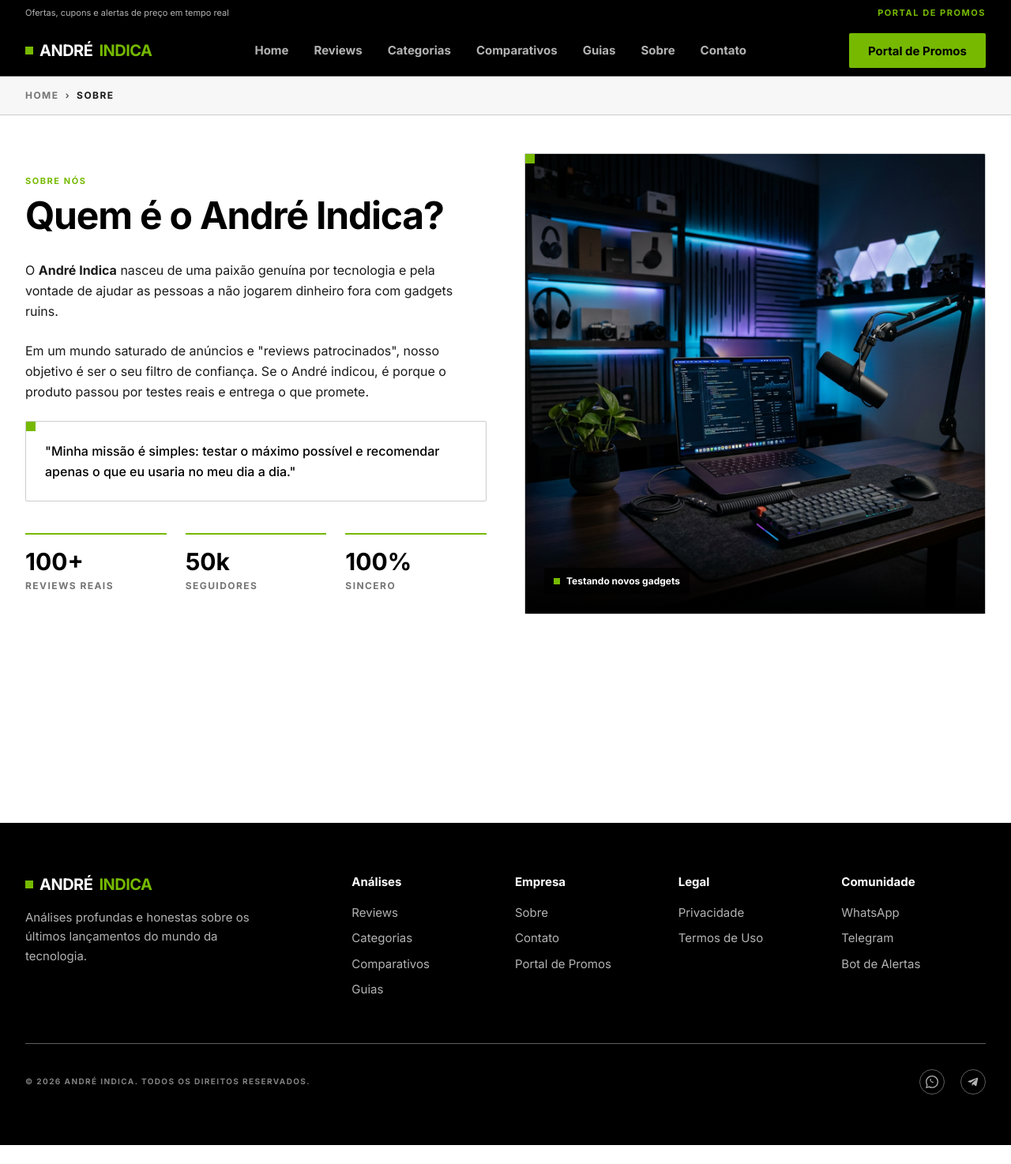
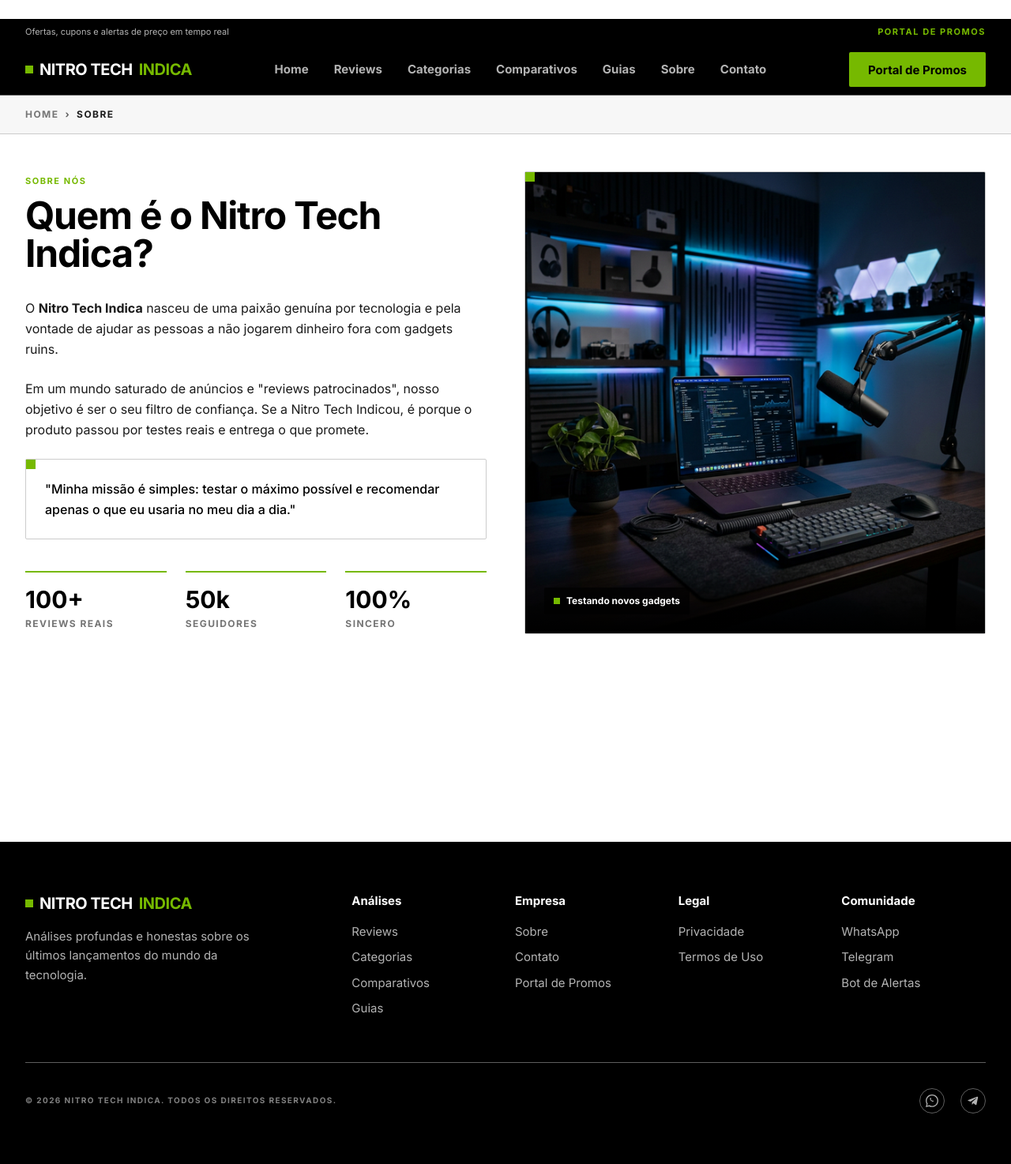
Before and after one commit to andresperes33/blog, a Django app: page /sobre/ in a window 1280 px wide. Shown: the whole page at 79% size. Before the commit the page ends 1450 px from the top, so only its background shows below. Run offline with Django 5.2, Linux system fonts and the light colour scheme; some libraries are stand-ins or nearby versions.

Commit message:
feat: rebrand para Nitro Tech Indica e portal de promos nitrotech.store

```diff
--- a/static/pwa/sw.js
+++ b/static/pwa/sw.js
@@ -1,4 +1,4 @@
-var CACHE_VERSION = 'andreindica-v1';
+var CACHE_VERSION = 'nitrotech-v1';
 var CACHE_NAME = 'pages-' + CACHE_VERSION;
 var STATIC_CACHE = 'static-' + CACHE_VERSION;
 var PRECACHE_URLS = [
--- a/templates/base.html
+++ b/templates/base.html
@@ -5,7 +5,7 @@
 <head>
     <meta charset="UTF-8">
     <meta name="viewport" content="width=device-width, initial-scale=1.0">
-    <title>{% block title %}André Indica - O melhor da tecnologia{% endblock %}</title>
+    <title>{% block title %}Nitro Tech Indica - O melhor da tecnologia{% endblock %}</title>
     <meta name="description"
         content="{% block meta_description %}Reviews completos de smartphones, laptops, periféricos e muito mais.{% endblock %}">
 
@@ -13,10 +13,10 @@
     <link rel="canonical" href="{% block canonical_url %}https://www.andreindica.com.br{{ request.path }}{% endblock %}">
 
     <!-- OpenGraph -->
-    <meta property="og:site_name" content="André Indica">
+    <meta property="og:site_name" content="Nitro Tech Indica">
     <meta property="og:type" content="{% block og_type %}website{% endblock %}">
     <meta property="og:locale" content="pt_BR">
-    <meta property="og:title" content="{% block og_title %}André Indica - O melhor da tecnologia{% endblock %}">
+    <meta property="og:title" content="{% block og_title %}Nitro Tech Indica - O melhor da tecnologia{% endblock %}">
     <meta property="og:description"
         content="{% block og_description %}Reviews completos de smartphones, laptops, periféricos e muito mais.{% endblock %}">
     <meta property="og:url" content="https://www.andreindica.com.br{{ request.path }}">
@@ -27,7 +27,7 @@
 
     <!-- Twitter Cards -->
     <meta name="twitter:card" content="{% block twitter_card %}summary_large_image{% endblock %}">
-    <meta name="twitter:title" content="{% block twitter_title %}André Indica - O melhor da tecnologia{% endblock %}">
+    <meta name="twitter:title" content="{% block twitter_title %}Nitro Tech Indica - O melhor da tecnologia{% endblock %}">
     <meta name="twitter:description"
         content="{% block twitter_description %}Reviews completos de smartphones, laptops, periféricos e muito mais.{% endblock %}">
     <meta name="twitter:image"
@@ -43,7 +43,7 @@
     <meta name="mobile-web-app-capable" content="yes">
     <meta name="apple-mobile-web-app-capable" content="yes">
     <meta name="apple-mobile-web-app-status-bar-style" content="black-translucent">
-    <meta name="apple-mobile-web-app-title" content="André Indica">
+    <meta name="apple-mobile-web-app-title" content="Nitro Tech">
 
     <!-- Google Fonts Preconnect -->
     <link rel="preconnect" href="https://fonts.googleapis.com">
@@ -76,7 +76,7 @@
         class="fixed top-0 right-0 bottom-0 w-72 max-w-[80%] bg-black text-white z-50 transform translate-x-full transition-transform duration-300 flex flex-col border-l border-hairline-strong">
         <div class="flex items-center justify-between px-6 h-16 border-b border-hairline-strong">
             <span class="text-xl font-bold tracking-tight">
-                ANDRÉ<span class="text-primary"> INDICA</span>
+                NITRO TECH<span class="text-primary"> INDICA</span>
             </span>
             <button id="mobile-close" class="w-11 h-11 flex items-center justify-center hover:bg-white/10 transition-colors" aria-label="Fechar menu">
                 <svg class="w-5 h-5" fill="none" viewBox="0 0 24 24" stroke="currentColor">
@@ -103,7 +103,7 @@
                     <a href="{% url 'reviews:terms' %}" class="block px-3 py-2.5 font-bold hover:bg-white/10 transition-colors">Termos</a>
                 </div>
             </div>
-            <a href="https://promos.andreindica.com.br/" target="_blank" rel="noopener noreferrer"
+            <a href="https://www.nitrotech.store/" target="_blank" rel="noopener noreferrer"
                 class="btn-primary w-full">Portal de Promos</a>
         </nav>
     </aside>
@@ -112,7 +112,7 @@
     <div class="bg-black text-white text-[11px] leading-none">
         <div class="max-w-content mx-auto px-4 sm:px-6 lg:px-8 h-8 flex items-center justify-between">
             <span class="text-white/70">Ofertas, cupons e alertas de preço em tempo real</span>
-            <a href="https://promos.andreindica.com.br/" target="_blank" rel="noopener noreferrer"
+            <a href="https://www.nitrotech.store/" target="_blank" rel="noopener noreferrer"
                 class="font-bold uppercase tracking-[0.14em] text-primary hover:text-accent-pale transition-colors">
                 Portal de Promos
             </a>
@@ -124,7 +124,7 @@
         <div class="max-w-content mx-auto px-4 sm:px-6 lg:px-8 h-16 flex items-center justify-between gap-6">
             <a href="/" class="text-xl font-bold tracking-tight flex items-center gap-2">
                 <span class="w-2.5 h-2.5 bg-primary inline-block"></span>
-                ANDRÉ<span class="text-primary"> INDICA</span>
+                NITRO TECH<span class="text-primary"> INDICA</span>
             </a>
 
             <div class="hidden lg:flex items-center gap-8 text-[15px] font-bold text-white/70">
@@ -138,7 +138,7 @@
             </div>
 
             <div class="flex items-center gap-4">
-                <a href="https://promos.andreindica.com.br/" target="_blank" rel="noopener noreferrer"
+                <a href="https://www.nitrotech.store/" target="_blank" rel="noopener noreferrer"
                     class="hidden sm:inline-flex btn-primary">Portal de Promos</a>
                 <button id="mobile-menu-btn" class="lg:hidden w-11 h-11 flex items-center justify-center hover:bg-white/10 transition-colors" aria-label="Abrir menu">
                     <svg class="w-6 h-6" fill="none" viewBox="0 0 24 24" stroke="currentColor">
@@ -162,7 +162,7 @@
                 <div class="col-span-2 lg:col-span-2">
                     <a href="/" class="text-xl font-bold tracking-tight flex items-center gap-2">
                         <span class="w-2.5 h-2.5 bg-primary inline-block"></span>
-                        ANDRÉ<span class="text-primary"> INDICA</span>
+                        NITRO TECH<span class="text-primary"> INDICA</span>
                     </a>
                     <p class="mt-4 text-white/70 text-[15px] leading-relaxed max-w-xs">
                         Análises profundas e honestas sobre os últimos lançamentos do mundo da tecnologia.
@@ -182,7 +182,7 @@
                     <ul class="space-y-2.5 text-white/70 text-[15px]">
                         <li><a href="{% url 'reviews:about' %}" class="hover:text-white transition-colors">Sobre</a></li>
                         <li><a href="{% url 'reviews:contact' %}" class="hover:text-white transition-colors">Contato</a></li>
-                        <li><a href="https://promos.andreindica.com.br/" target="_blank" rel="noopener noreferrer" class="hover:text-white transition-colors">Portal de Promos</a></li>
+                        <li><a href="https://www.nitrotech.store/" target="_blank" rel="noopener noreferrer" class="hover:text-white transition-colors">Portal de Promos</a></li>
                     </ul>
                 </div>
                 <div>
@@ -210,7 +210,7 @@
 
             <div class="mt-14 pt-8 border-t border-hairline-strong flex flex-col sm:flex-row justify-between items-center gap-4">
                 <p class="text-[10px] font-bold uppercase tracking-[0.14em] text-white/50">
-                    &copy; 2026 André Indica. Todos os direitos reservados.
+                    &copy; 2026 Nitro Tech Indica. Todos os direitos reservados.
                 </p>
                 <div class="flex items-center gap-5">
                     <a href="https://chat.whatsapp.com/Jxjt68Mfr9J4tx1vIS82DD" target="_blank" rel="noopener noreferrer"
--- a/templates/reviews/about.html
+++ b/templates/reviews/about.html
@@ -1,7 +1,7 @@
 {% extends 'base.html' %}
 {% load static %}
 
-{% block title %}Sobre o André Indica - Tecnologia e Recomendações{% endblock %}
+{% block title %}Sobre o Nitro Tech Indica - Tecnologia e Recomendações{% endblock %}
 
 {% block breadcrumb %}
 <div class="bg-soft border-b border-hairline">
@@ -19,16 +19,16 @@
         <div class="order-2 lg:order-1">
             <p class="eyebrow mb-3 text-primary">Sobre nós</p>
             <h1 class="text-4xl sm:text-5xl font-bold tracking-tight text-ink leading-tight mb-8">
-                Quem é o André Indica?
+                Quem é o Nitro Tech Indica?
             </h1>
             <div class="space-y-6 text-[16px] text-body leading-relaxed">
                 <p>
-                    O <strong>André Indica</strong> nasceu de uma paixão genuína por tecnologia e pela vontade de ajudar
+                    O <strong>Nitro Tech Indica</strong> nasceu de uma paixão genuína por tecnologia e pela vontade de ajudar
                     as pessoas a não jogarem dinheiro fora com gadgets ruins.
                 </p>
                 <p>
                     Em um mundo saturado de anúncios e "reviews patrocinados", nosso objetivo é ser o seu filtro de
-                    confiança. Se o André indicou, é porque o produto passou por testes reais e entrega o que promete.
+                    confiança. Se a Nitro Tech Indicou, é porque o produto passou por testes reais e entrega o que promete.
                 </p>
                 <div class="card p-6 relative mt-8 mb-8">
                     <span class="corner-square"></span>
@@ -58,7 +58,7 @@
         <div class="order-1 lg:order-2 relative group">
             <div class="relative card overflow-hidden aspect-square">
                 <span class="corner-square"></span>
-                <img src="{% static 'img/about_workspace.png' %}" alt="Estúdio de Gravação do André Indica"
+                <img src="{% static 'img/about_workspace.png' %}" alt="Estúdio de Gravação do Nitro Tech Indica"
                     class="w-full h-full object-cover">
                 <div class="absolute inset-x-0 bottom-0 p-6 bg-gradient-to-t from-black to-transparent">
                     <span class="inline-flex items-center gap-2 bg-black/70 text-white text-[12px] font-bold px-3 py-2 rounded-sm">
--- a/templates/reviews/all_categories.html
+++ b/templates/reviews/all_categories.html
@@ -1,7 +1,7 @@
 {% extends 'base.html' %}
 {% load reviews_extras %}
 
-{% block title %}Categorias de Tecnologia - André Indica{% endblock %}
+{% block title %}Categorias de Tecnologia - Nitro Tech Indica{% endblock %}
 
 {% block breadcrumb %}
 <div class="bg-soft border-b border-hairline">
--- a/templates/reviews/all_reviews.html
+++ b/templates/reviews/all_reviews.html
@@ -1,6 +1,6 @@
 {% extends 'base.html' %}
 
-{% block title %}Todos os Reviews - André Indica{% endblock %}
+{% block title %}Todos os Reviews - Nitro Tech Indica{% endblock %}
 
 {% block breadcrumb %}
 <div class="bg-soft border-b border-hairline">
--- a/templates/reviews/category_list.html
+++ b/templates/reviews/category_list.html
@@ -1,7 +1,7 @@
 {% extends 'base.html' %}
 {% load reviews_extras %}
 
-{% block title %}Análises de {{ category.name }} - André Indica{% endblock %}
+{% block title %}Análises de {{ category.name }} - Nitro Tech Indica{% endblock %}
 
 {% block breadcrumb %}
 <div class="bg-soft border-b border-hairline">
--- a/templates/reviews/comparison_list.html
+++ b/templates/reviews/comparison_list.html
@@ -1,7 +1,7 @@
 {% extends 'base.html' %}
 {% load reviews_extras %}
 
-{% block title %}Duelos de Tecnologia: Qual o melhor? - André Indica{% endblock %}
+{% block title %}Duelos de Tecnologia: Qual o melhor? - Nitro Tech Indica{% endblock %}
 
 {% block breadcrumb %}
 <div class="bg-soft border-b border-hairline">
--- a/templates/reviews/contact.html
+++ b/templates/reviews/contact.html
@@ -1,6 +1,6 @@
 {% extends 'base.html' %}
 
-{% block title %}Contato - André Indica{% endblock %}
+{% block title %}Contato - Nitro Tech Indica{% endblock %}
 
 {% block breadcrumb %}
 <div class="bg-soft border-b border-hairline">
--- a/templates/reviews/guide_list.html
+++ b/templates/reviews/guide_list.html
@@ -1,7 +1,7 @@
 {% extends 'base.html' %}
 {% load static %}
 
-{% block title %}Guias de Compra: Melhores Gadgets e Equipamentos | André Indica{% endblock %}
+{% block title %}Guias de Compra: Melhores Gadgets e Equipamentos | Nitro Tech Indica{% endblock %}
 
 {% block breadcrumb %}
 <div class="bg-soft border-b border-hairline">
--- a/templates/reviews/index.html
+++ b/templates/reviews/index.html
@@ -1,7 +1,7 @@
 {% extends 'base.html' %}
 {% load static reviews_extras %}
 
-{% block title %}André Indica - Home{% endblock %}
+{% block title %}Nitro Tech Indica - Home{% endblock %}
 
 {% block content %}
 <!-- Hero Chapter -->
@@ -24,7 +24,7 @@
             </p>
             <div class="mt-10 flex flex-wrap gap-3">
                 <a href="#latest" class="btn-primary">Ver Reviews</a>
-                <a href="https://promos.andreindica.com.br/promos/" target="_blank" rel="noopener noreferrer"
+                <a href="https://www.nitrotech.store/" target="_blank" rel="noopener noreferrer"
                     class="btn-outline-dark">Portal de Promos</a>
             </div>
         </div>
--- a/templates/reviews/privacy.html
+++ b/templates/reviews/privacy.html
@@ -1,6 +1,6 @@
 {% extends 'base.html' %}
 
-{% block title %}Política de Privacidade - André Indica{% endblock %}
+{% block title %}Política de Privacidade - Nitro Tech Indica{% endblock %}
 
 {% block breadcrumb %}
 <div class="bg-soft border-b border-hairline">
@@ -23,7 +23,7 @@
     <div class="prose-body text-body">
         <h2>1. Coleta de Informações</h2>
         <p>
-            No <strong>André Indica</strong>, a sua privacidade é uma prioridade. Coletamos apenas as informações
+            No <strong>Nitro Tech Indica</strong>, a sua privacidade é uma prioridade. Coletamos apenas as informações
             estritamente necessárias para o funcionamento do site, como seu nome e endereço de e-mail ao deixar um
             comentário ou se inscrever em nossa newsletter. Também utilizamos cookies para melhorar a sua experiência de
             navegação e entender como você interage com o nosso conteúdo.
@@ -56,7 +56,7 @@
             <span class="corner-square"></span>
             <h3 class="text-lg font-bold text-ink mb-2">Afiliados e Compras</h3>
             <p>
-                O "André Indica" participa de programas de afiliados. Quando você clica em um link de produto e realiza
+                O "Nitro Tech Indica" participa de programas de afiliados. Quando você clica em um link de produto e realiza
                 uma compra através do nosso site, podemos receber uma comissão sem nenhum custo extra para você. O uso
                 de cookies desses parceiros obedece às políticas de privacidade das respectivas lojas (ex: Amazon).
             </p>
```
Also changed, not shown: templates/reviews/comparison_detail.html (+5 -5 lines), templates/reviews/guide_detail.html (+5 -5 lines), templates/reviews/review_detail.html (+4 -4 lines), templates/reviews/terms.html (+5 -5 lines), static/pwa/manifest.json.
